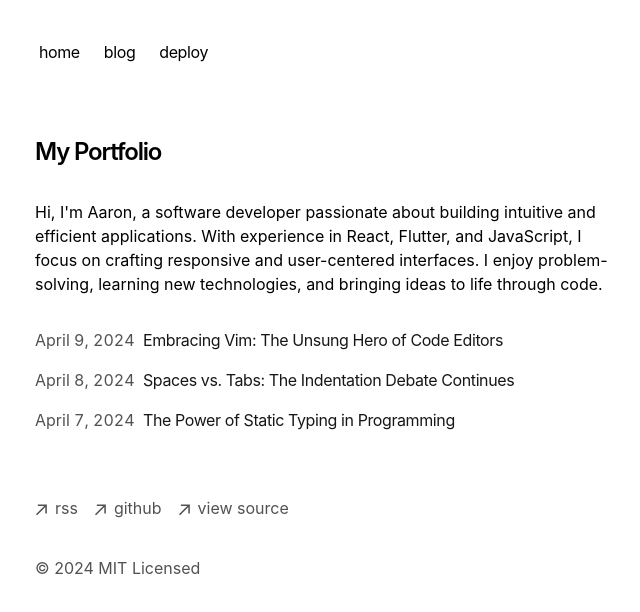
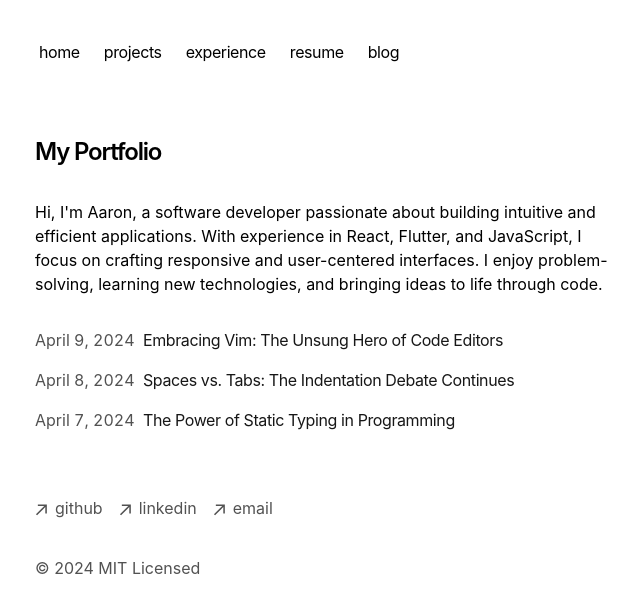
Before and after one commit to gonzaleza61/aaronportfolio, a Next.js app: page / in a window 1280 px wide. Shown: the top 612 px of the page, without its empty margins (317-957 px from the left). Built offline with nearby package versions, Linux system fonts and the light colour scheme.

Commit message:
nav footer changes

```diff
--- a/app/components/footer.tsx
+++ b/app/components/footer.tsx
@@ -24,17 +24,6 @@ export default function Footer() {
             className="flex items-center transition-all hover:text-neutral-800 dark:hover:text-neutral-100"
             rel="noopener noreferrer"
             target="_blank"
-            href="/rss"
-          >
-            <ArrowIcon />
-            <p className="ml-2 h-7">rss</p>
-          </a>
-        </li>
-        <li>
-          <a
-            className="flex items-center transition-all hover:text-neutral-800 dark:hover:text-neutral-100"
-            rel="noopener noreferrer"
-            target="_blank"
             href="https://github.com/gonzaleza61"
           >
             <ArrowIcon />
@@ -46,10 +35,19 @@ export default function Footer() {
             className="flex items-center transition-all hover:text-neutral-800 dark:hover:text-neutral-100"
             rel="noopener noreferrer"
             target="_blank"
-            href="https://vercel.com/templates/next.js/portfolio-starter-kit"
+            href="https://www.linkedin.com/in/aarongonzalez357/"
           >
             <ArrowIcon />
-            <p className="ml-2 h-7">view source</p>
+            <p className="ml-2 h-7">linkedin</p>
+          </a>
+        </li>
+        <li>
+          <a
+            className="flex items-center transition-all hover:text-neutral-800 dark:hover:text-neutral-100"
+            href="mailto:aarongonzalez357@gmail.com"
+          >
+            <ArrowIcon />
+            <p className="ml-2 h-7">email</p>
           </a>
         </li>
       </ul>
--- a/app/components/nav.tsx
+++ b/app/components/nav.tsx
@@ -1,16 +1,22 @@
-import Link from 'next/link'
+import Link from "next/link";
 
 const navItems = {
-  '/': {
-    name: 'home',
+  "/": {
+    name: "home",
   },
-  '/blog': {
-    name: 'blog',
+  "/projects": {
+    name: "projects",
   },
-  'https://vercel.com/templates/next.js/portfolio-starter-kit': {
-    name: 'deploy',
+  "/experience": {
+    name: "experience",
   },
-}
+  "/resume.pdf": {
+    name: "resume",
+  },
+  "/blog": {
+    name: "blog",
+  },
+};
 
 export function Navbar() {
   return (
@@ -30,11 +36,11 @@ export function Navbar() {
                 >
                   {name}
                 </Link>
-              )
+              );
             })}
           </div>
         </nav>
       </div>
     </aside>
-  )
+  );
 }
```
